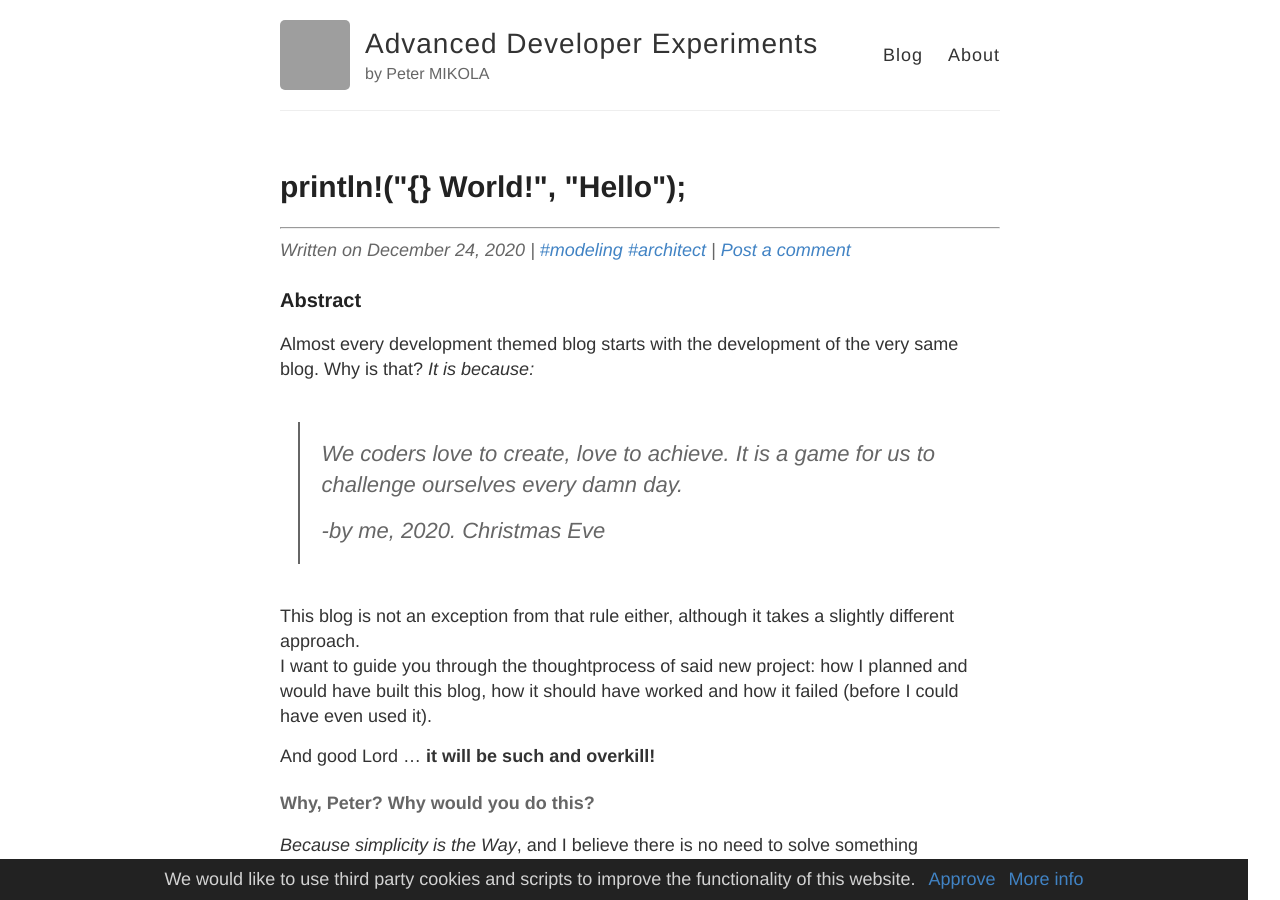
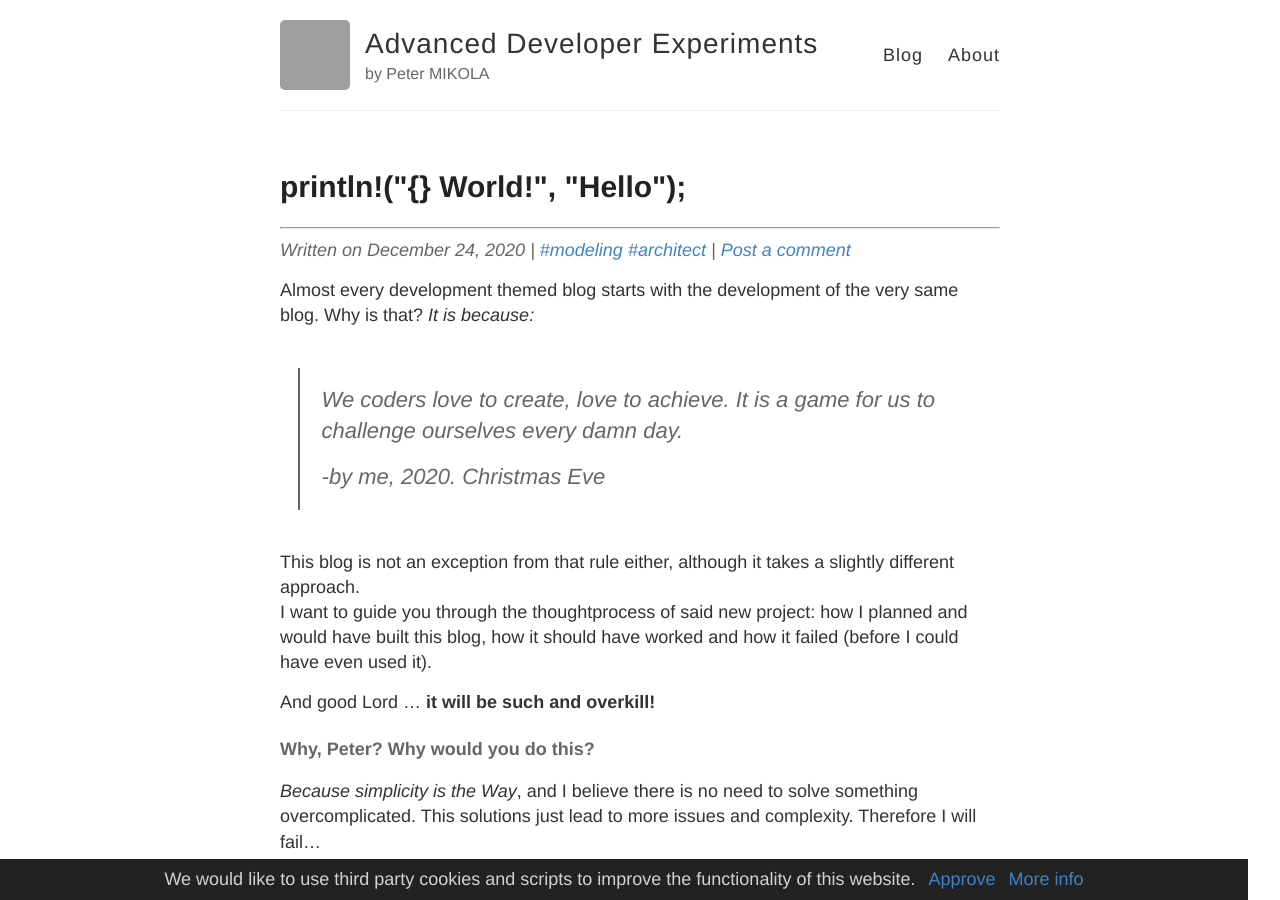
Before and after one commit to Mikopet/mikopet.dev, a Jekyll site: the page built from blog/_posts/2020-12-24-hello-world.md, in a window 1280 px wide and 900 px high. Built offline with Jekyll 4.4.1, drawn with Linux system fonts in a browser that asks for light colours; some web fonts are replaced; comment, search, counter and statistics services are not loaded; grey boxes are pictures that could not be loaded.

Commit message:
reorganizing directory structure

```diff
--- a/_posts/2020-12-24-hello-world.md
+++ b/blog/_posts/2020-12-24-hello-world.md
@@ -2,11 +2,10 @@
 layout: post
 title: "println!(&quot;{} World!&quot;, &quot;Hello&quot;);"
 date: 2020-12-24
+category: blog
 tags: modeling architect
 lectors: sagikazarmark, noslopy
 ---
-
-### Abstract
 
 Almost every development themed blog starts with the development of the very same blog. Why is that? _It is because:_
 
--- a/index.html
+++ b/pages/index.html
@@ -1,9 +1,12 @@
 ---
 layout: default
+permalink: /
 ---
 
 <div class="posts">
-  {% for post in site.posts %}
+  {% assign posts = site.collections | where: "label", "blog" %}
+  {% assign posts = site.posts | where: 'category', 'blog' %}
+  {% for post in posts %}
     <article class="post">
 
       <h1><a href="{{ site.baseurl }}{{ post.url }}">{{ post.title }}</a></h1>
```
Also changed, not shown: license.html (deleted, +0 -7 lines), pages/license.html (added, +7 -0 lines), blog/_data/lectors.yml (renamed from _data/lectors.yml), pages/404.html (renamed from 404.html), pages/about.md (renamed from about.md), pages/license.md (renamed from LICENSE.md), pages/privacy.md (renamed from privacy.md), pages/tags.html (renamed from tags.html), 1 other file.
